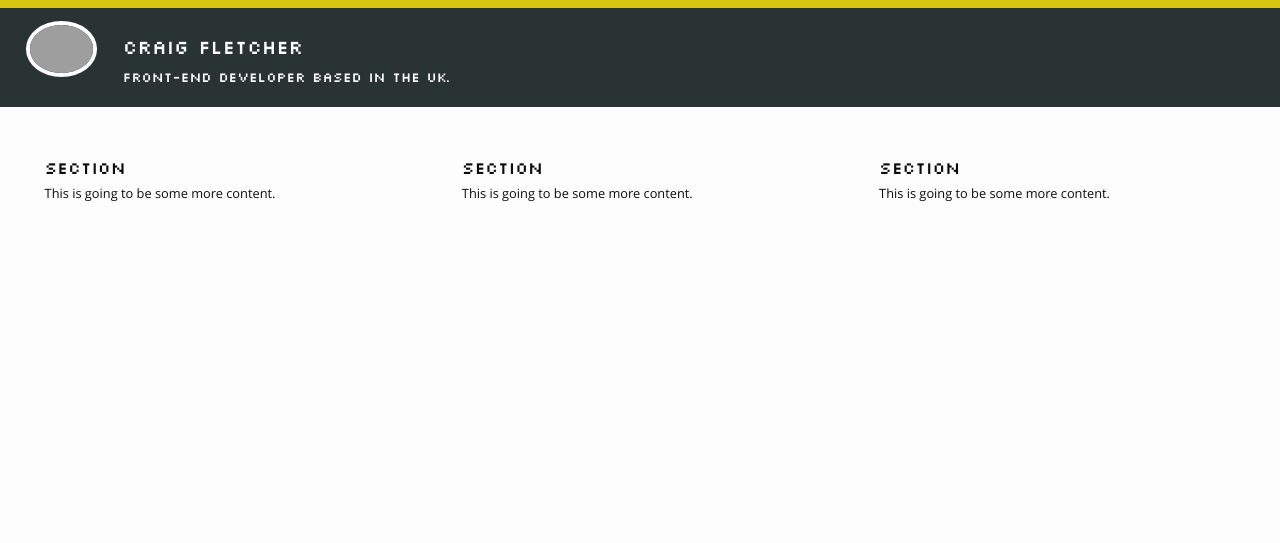
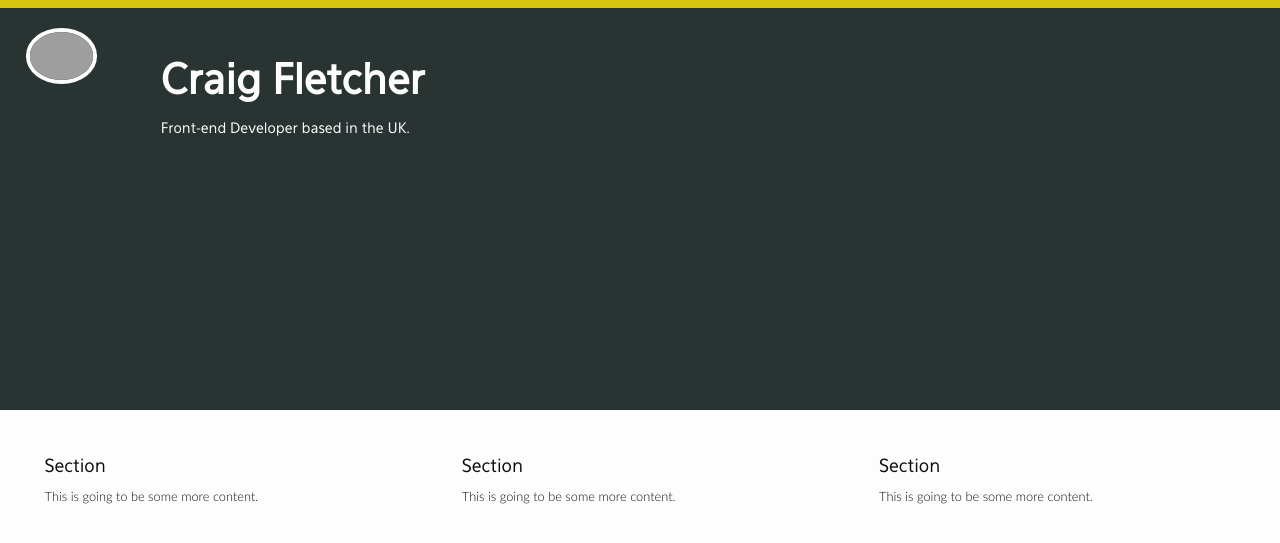
Before and after one commit to leakypixel/leakypixel, a PHP site: page / in a window 1280 px wide. Shown: the top 543 px of the page. Run offline with PHP 8.4, Linux system fonts and the light colour scheme; style sheets or scripts are compiled from the project's sources; some libraries are stand-ins or nearby versions; grey boxes are pictures that could not be loaded.

Commit message:
Still designing in the browser.
* Fonts messed about with
* Header size changed
* Font weights played with

```diff
--- a/assets/sass/_settings.scss
+++ b/assets/sass/_settings.scss
@@ -7,29 +7,65 @@
 }
 
 @font-face {
-  font-family: 'Unibody8';
+  font-family: 'Imprima';
   font-style: normal;
   font-weight: 300;
-  src: local('Unibody-8'), url(../fonts/unibody8.woff) format('woff');
+  src: local('Imprima'), url(../fonts/imprima.woff) format('woff');
 }
 
 @font-face {
-  font-family: 'Voltaire';
+  font-family: 'Orienta';
   font-style: normal;
   font-weight: 300;
-  src: local('Voltaire'), url(../fonts/Voltaire.woff) format('woff');
+  src: local('Orienta'), url(../fonts/orienta.woff) format('woff');
 }
 
 @font-face {
-  font-family: 'Silkscreen';
+  font-family: 'Eau Sans';
   font-style: normal;
   font-weight: 300;
-  src: local('Silkscreen'), url(../fonts/Silkscreen.woff) format('woff');
+  src: local('Eau Sans Book'), url(../fonts/Eau-SansBook.woff) format('woff');
 }
 
+@font-face {
+  font-family: 'Amble';
+  font-style: normal;
+  font-weight: 300;
+  src: local('Amble Light'), url(../fonts/Amble-Light.woff) format('woff');
+}
+
+@font-face {
+  font-family: 'Gudea';
+  font-style: normal;
+  font-weight: 300;
+  src: local('Gudea Bold'), url(../fonts/gudea-bold.woff) format('woff');
+}
+
+@font-face {
+  font-family: 'Lato';
+  font-style: normal;
+  font-weight: 300;
+  src: local('Lato'), url(../fonts/lato-normal.woff) format('woff');
+}
+
+@font-face {
+  font-family: 'Lato light';
+  font-style: normal;
+  font-weight: 200;
+  src: local('Lato light'), url(../fonts/lato-light.woff) format('woff');
+}
+
+@font-face {
+  font-family: 'Lato black';
+  font-style: normal;
+  font-weight: 800;
+  src: local('Lato black'), url(../fonts/lato-black.woff) format('woff');
+}
+
+
 /* Typography */
-$headingTypeface: 'Silkscreen', sans-serif;
-$bodyTypeface: 'Open Sans', sans-serif;
+$headingTypeface: 'Eau Sans', sans-serif;
+$bodyTypeface: 'Lato light', sans-serif;
 $rootFontSize: 1vw;
 
 /* Colours */
--- a/assets/sass/home.scss
+++ b/assets/sass/home.scss
@@ -1 +1,38 @@
 @import 'settings';
+
+
+header {
+  padding: 1.6vw 2vw;
+  background: $blockColour;
+  overflow: hidden;
+  border-top: 8px solid $accentColour;
+  font-size: 0.8vw;
+  height: 32vw;
+
+  h1 {
+    font-weight: 700;
+    font-size: 4em;
+    margin: 0.5vw 0 0 0;
+  }
+
+  h2 {
+    margin: 0 0 0.5vw 0;
+  }
+}
+
+.header-text {
+  padding: 0.1vw 2vw;
+  font-family: $headingTypeface;
+  color: $white;
+  width: 80%;
+  float: left;
+}
+
+.my-ugly-mug {
+  border-radius: 50%;
+  max-width: 7em;
+  max-height: 7em;
+  margin: 0 auto;
+  border: 0.4em solid $white;
+  float: left;
+}
--- a/index.htm
+++ b/index.htm
@@ -13,8 +13,10 @@
   <body>
     <header>
       <img class="my-ugly-mug" src="//www.gravatar.com/avatar/496984c60d8e462e9c8b74a2cb3a776f.png" alt="my ugly mug" title="Me"/>
-      <h1 class="header-text">Craig Fletcher</h1>
-      <h2 class="header-text">Front-end Developer based in the UK.</h2>
+      <div class="header-text">
+        <h1 class="header-text">Craig Fletcher</h1>
+        <h2 class="header-text">Front-end Developer based in the UK.</h2>
+      </div>
     </header>
     <script src="assets/javascript/triangle-canvas.js"></script>
     <section>
```
Also changed, not shown: assets/fonts/gudea-bold.woff (added), assets/fonts/lato-black.woff (added), assets/fonts/lato-light.woff (added), assets/fonts/lato-normal.woff (added).
